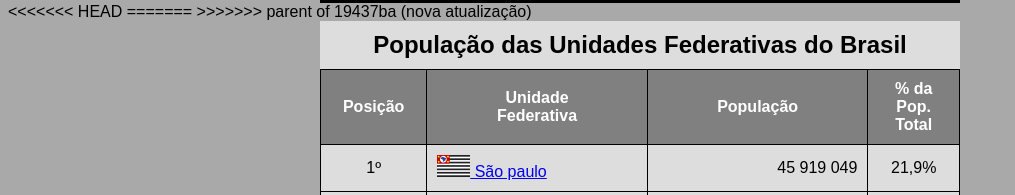
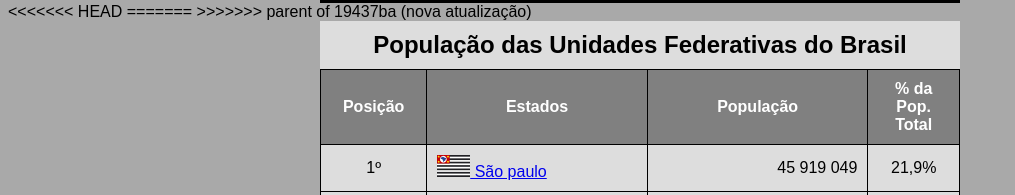
Before and after one commit to Cicero1962/Projeto5, a plain HTML site: page index.html in a window 1280 px wide. Shown: the part 178-373 px from the top of the page, without its empty margins (0-1015 px from the left). Drawn offline with Linux system fonts and the light colour scheme.

Commit message:
atualização

```diff
--- a/index.html
+++ b/index.html
@@ -18,7 +18,7 @@
                 <tr>
                     <th scope="col" style="width: 50px;" class="habitantes">Posição
                     </th>
-                    <th scope="col" style="width: 150px;" class="habitantes">Unidade <br> Federativa
+                    <th scope="col" style="width: 150px;" class="habitantes">Estados
                     </th>
                     <th scope="col" style="width: 150px;" class="habitantes">População
                     </th>
```
